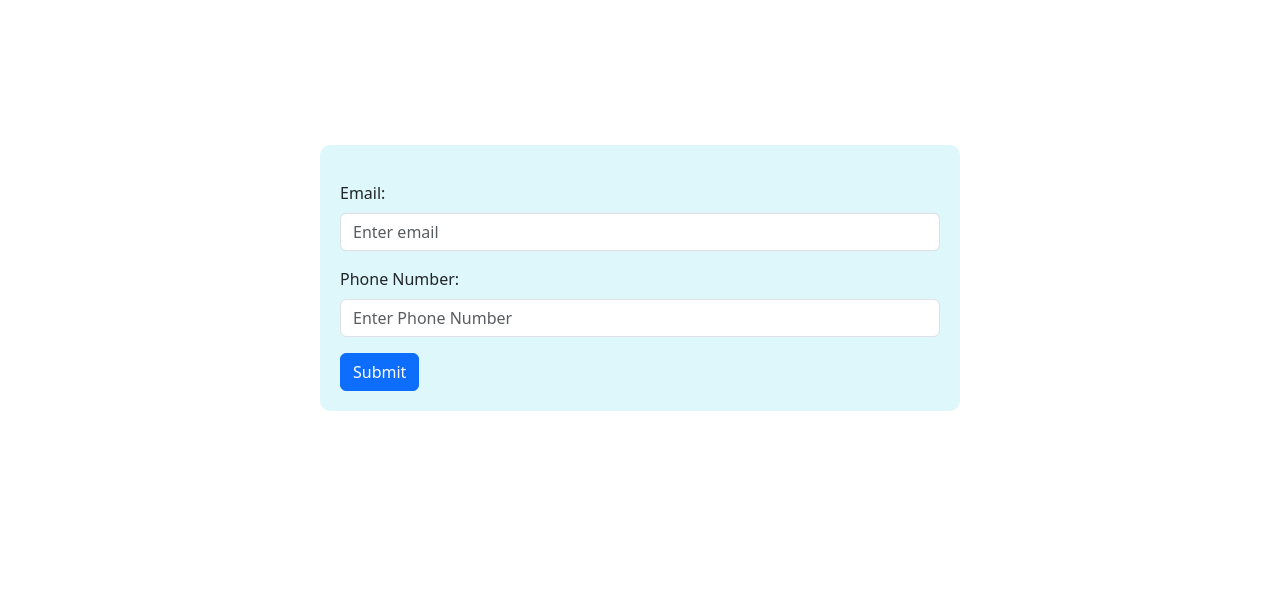
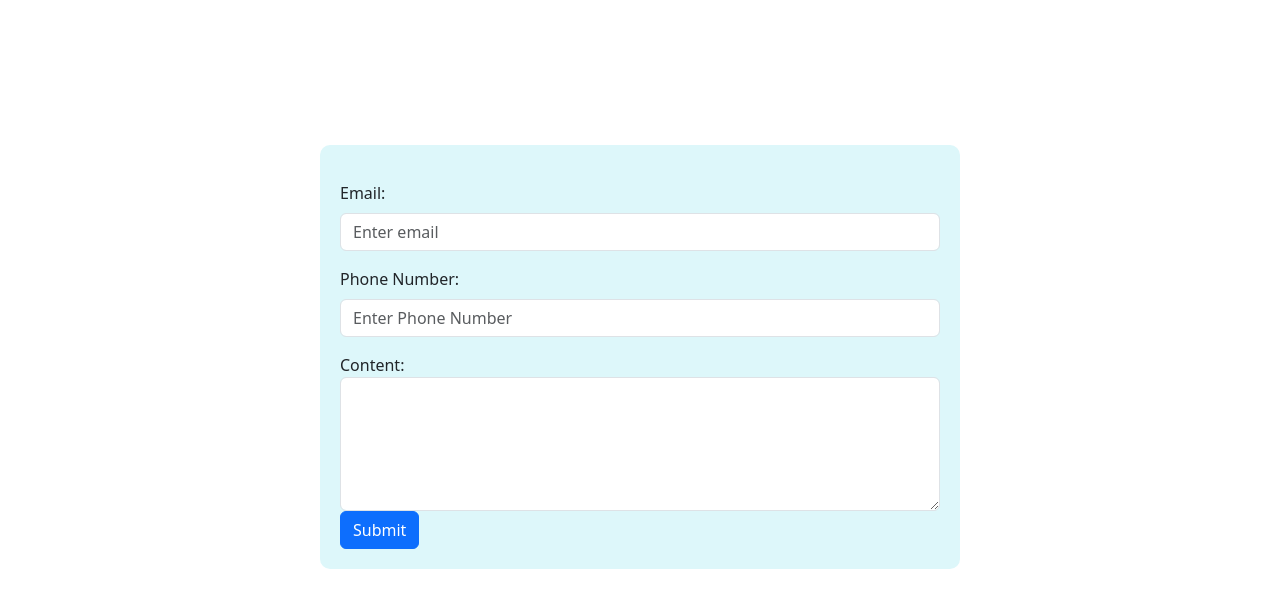
Before and after one commit to FitoHB/formsubmit, a plain HTML site: page Contact Form.html in a window 1280 px wide. Shown: the part 65-672 px from the top of the page. Drawn offline with nearby package versions, Linux system fonts and the light colour scheme.

Commit message:
Add files via upload

```diff
--- a/Contact Form.html
+++ b/Contact Form.html
@@ -1,7 +1,7 @@
 <!DOCTYPE html>
 <html>
     <head>
-        <title>Order Form</title>
+        <title>Contact Form</title>
 
         <meta charset="utf-8">
         <meta name="viewport"
@@ -54,6 +54,9 @@
               <input type="phoneNumber" class="form-control" id="phoneNumber" placeholder="Enter Phone Number" name="phoneNumber">
             </div>
 
+            <label for="comment">Content:</label>
+            <textarea class="form-control" rows="5" id="comment" name="text"></textarea>
+
             <button type="submit" class="btn btn-primary">Submit</button>
           </form>
           </div>
```
